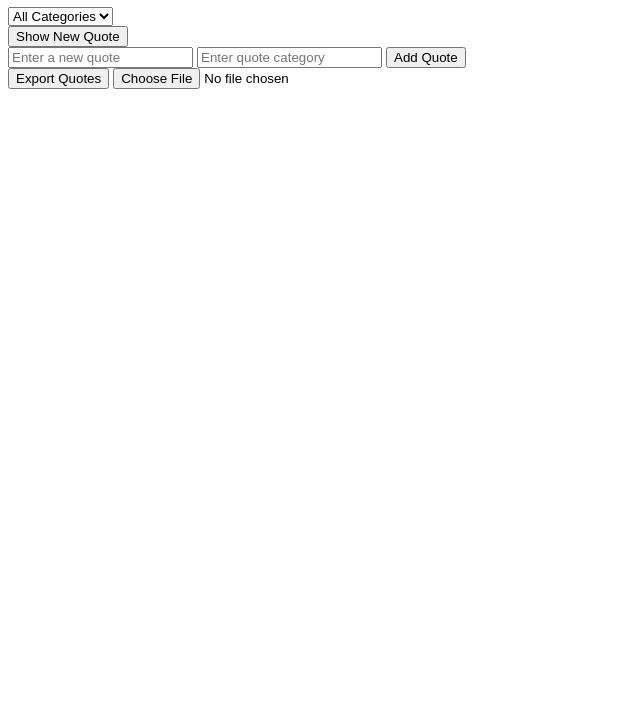
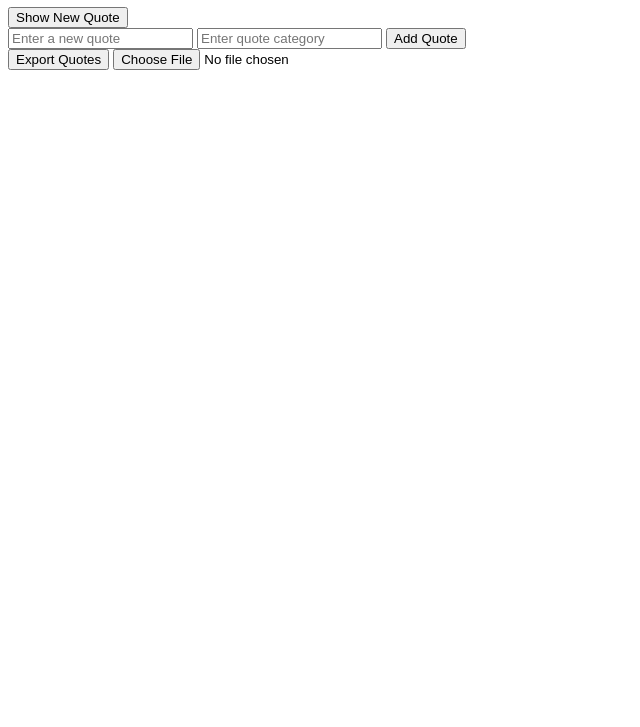
Before and after one commit to tomtraveler/alx_fe_javascript, a plain HTML site: page dom-manipulation/INDEX.HTML in a window 1280 px wide. Shown: the part 73-800 px from the top of the page, without its empty margins (0-640 px from the left). Drawn offline with Linux system fonts and the light colour scheme.

Commit message:
Update INDEX.HTML

```diff
--- a/dom-manipulation/INDEX.HTML
+++ b/dom-manipulation/INDEX.HTML
@@ -1,3 +1,4 @@
+
 <!DOCTYPE html>
 <html lang="en">
 <head>
@@ -7,10 +8,6 @@
 </head>
 <body>
   <h1>Dynamic Quote Generator</h1>
-  <select id="categoryFilter" onchange="filterQuotes()">
-    <option value="all">All Categories</option>
-    <!-- Dynamically populated categories -->
-  </select>
   <div id="quoteDisplay"></div>
   <button id="newQuote">Show New Quote</button>
   <div>
```
